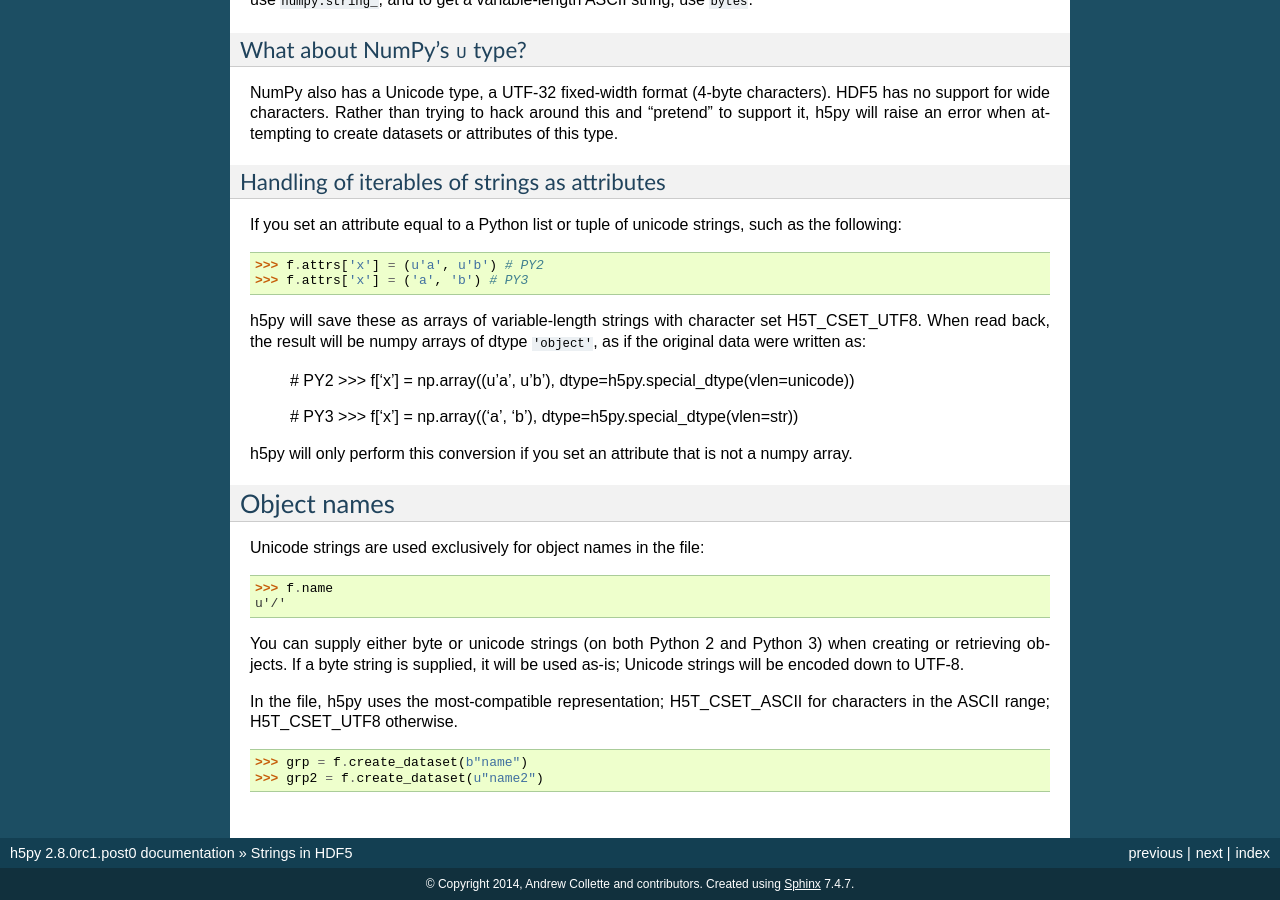
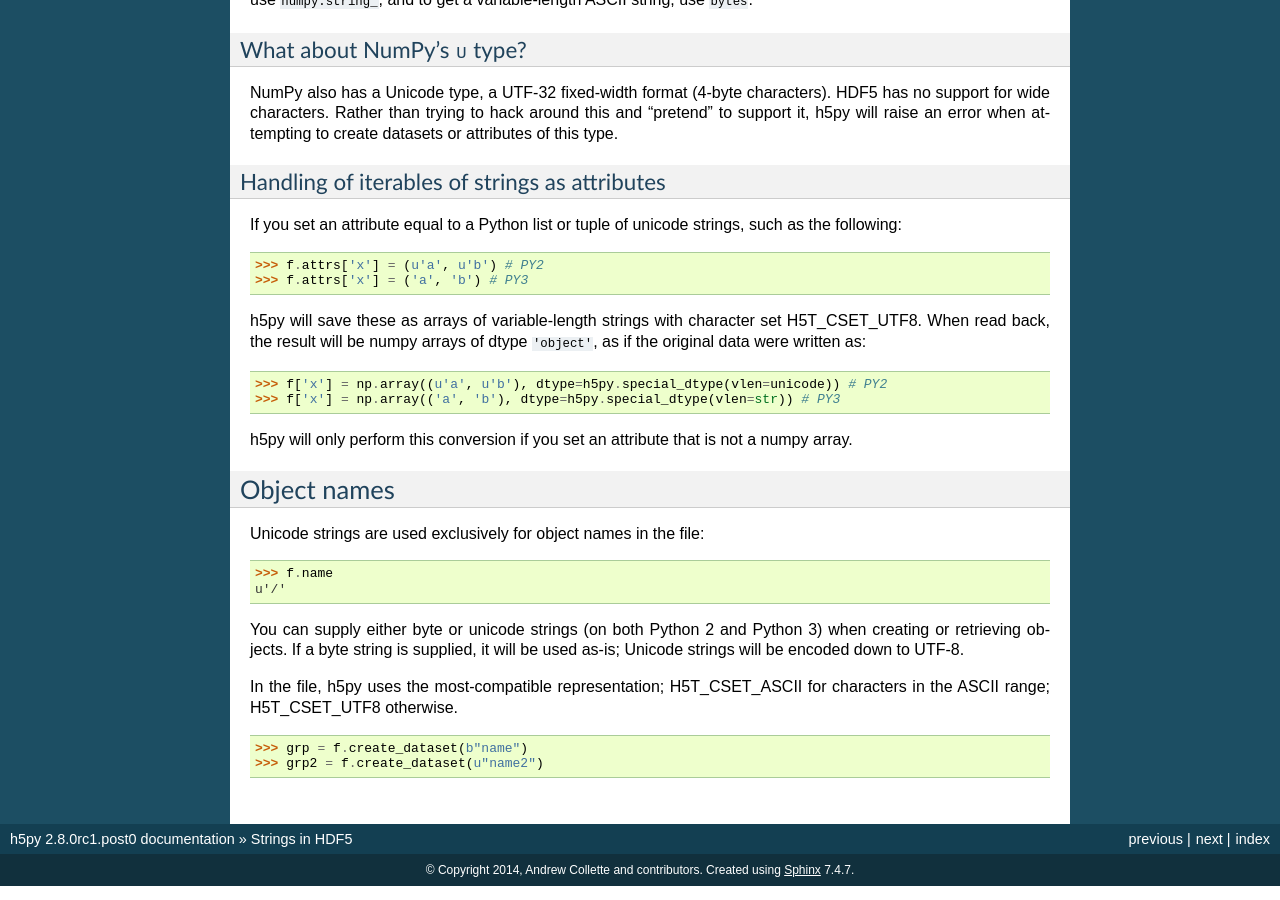
Before and after one commit to h5py/h5py, a Sphinx documentation site: the page built from docs/strings.rst, in a window 1280 px wide and 900 px high, scrolled down 2235 px. Built offline with Sphinx 7.4.7, drawn with Linux system fonts in a browser that asks for light colours; pages that are not in the unit, such as notebooks, are missing from menus.

Commit message:
Fixed mistake preventing docs from rendering.

```diff
--- a/docs/strings.rst
+++ b/docs/strings.rst
@@ -149,7 +149,7 @@ to create datasets or attributes of this type.
 
 
 Handling of iterables of strings as attributes
-^^^^^^^^^^^^^^^^^^^^^^^^^^^^^^
+^^^^^^^^^^^^^^^^^^^^^^^^^^^^^^^^^^^^^^^^^^^^^^
 
 If you set an attribute equal to a Python list or tuple of unicode strings,
 such as the following:
@@ -161,11 +161,8 @@ h5py will save these as arrays of variable-length strings with character set
 H5T_CSET_UTF8. When read back, the result will be numpy arrays of dtype
 ``'object'``, as if the original data were written as:
 
-    # PY2
-    >>> f['x'] = np.array((u'a', u'b'), dtype=h5py.special_dtype(vlen=unicode))
-
-    # PY3
-    >>> f['x'] = np.array(('a', 'b'), dtype=h5py.special_dtype(vlen=str))
+    >>> f['x'] = np.array((u'a', u'b'), dtype=h5py.special_dtype(vlen=unicode)) # PY2
+    >>> f['x'] = np.array(('a', 'b'), dtype=h5py.special_dtype(vlen=str)) # PY3
 
 h5py will only perform this conversion if you set an attribute that is not a numpy array.
 
```
